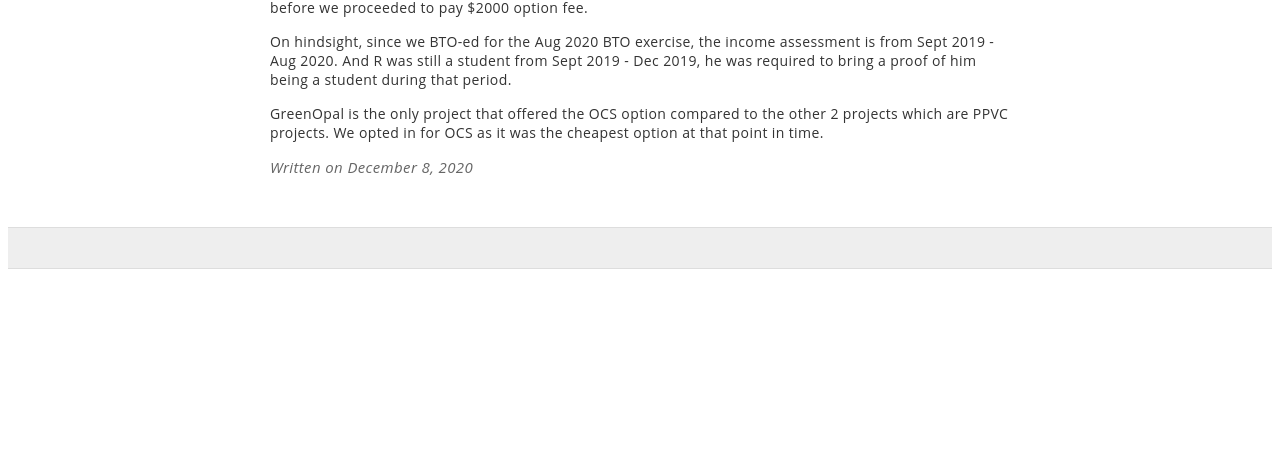
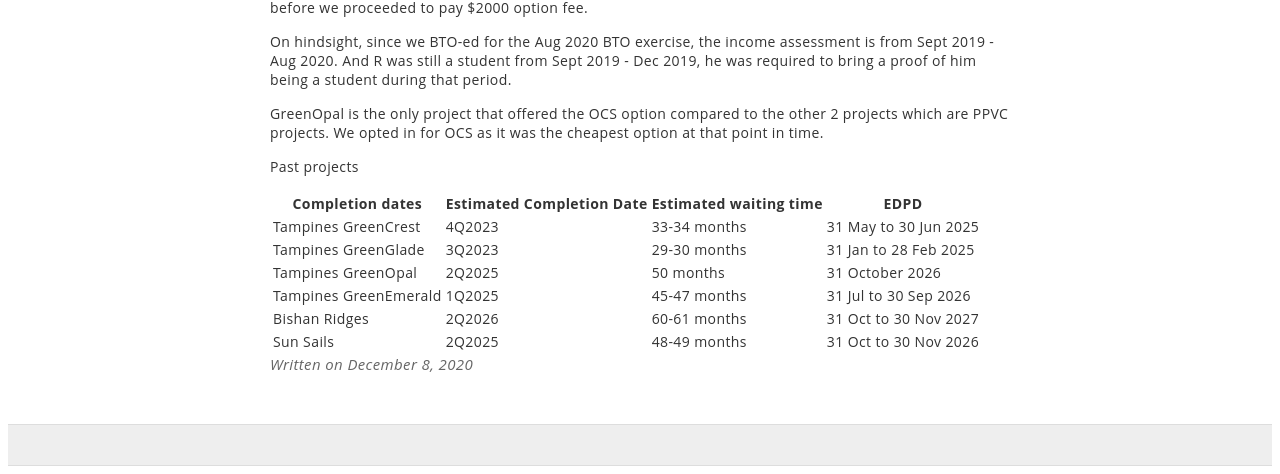
Before and after one commit to ourcarus/casadelagom, a Jekyll site: the page built from _posts/2020-12-08-Selection of our first BTO flat.md, in a window 1280 px wide. Shown: the part 943-1417 px from the top of the page. Built offline with Jekyll 4.4.1, drawn with Linux system fonts in a browser that asks for light colours; our own code applies the rules of GitHub Pages for plain Markdown files; before the commit the page ends 1220 px from its top, so only the background shows below that.

Commit message:
Update 2020-12-08-Selection of our first BTO flat.md

```diff
--- a/_posts/2020-12-08-Selection of our first BTO flat.md
+++ b/_posts/2020-12-08-Selection of our first BTO flat.md
@@ -21,3 +21,14 @@
 On hindsight, since we BTO-ed for the Aug 2020 BTO exercise, the income assessment is from Sept 2019 - Aug 2020. And R was still a student from Sept 2019 - Dec 2019, he was required to bring a proof of him being a student during that period.
 
 GreenOpal is the only project that offered the OCS option compared to the other 2 projects which are PPVC projects. We opted in for OCS as it was the cheapest option at that point in time.
+
+Past projects
+
+| Completion dates | Estimated Completion Date | Estimated waiting time | EDPD |
+|-------|--------|---------|---|
+| Tampines GreenCrest | 4Q2023 | 33-34 months | 31 May to 30 Jun 2025 |
+| Tampines GreenGlade | 3Q2023 | 29-30 months | 31 Jan to 28 Feb 2025 |
+| Tampines GreenOpal | 2Q2025 | 50 months | 31 October 2026 |
+| Tampines GreenEmerald | 1Q2025 | 45-47 months | 31 Jul to 30 Sep 2026 |
+| Bishan Ridges | 2Q2026 | 60-61 months | 31 Oct to 30 Nov 2027 |
+| Sun Sails | 2Q2025 | 48-49 months | 31 Oct to 30 Nov 2026 |
```
